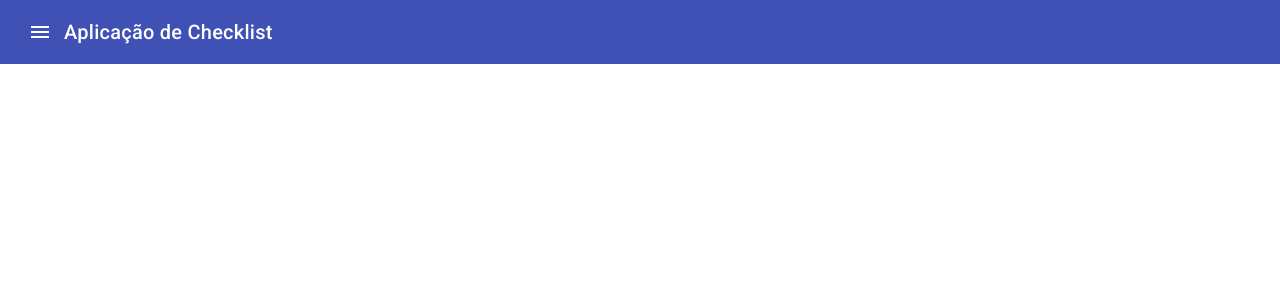
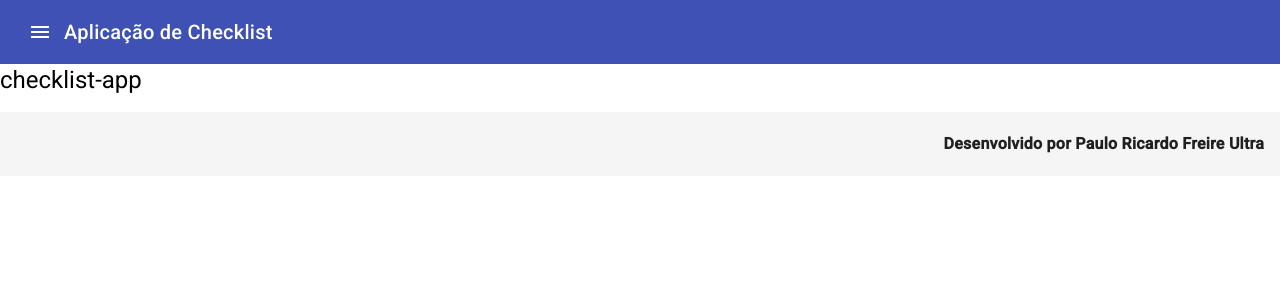
Before and after one commit to Paulo-Ultra/checklist-angular, an Angular app: page / in a window 1280 px wide. Shown: the top 300 px of the page. Built offline with nearby package versions, Linux system fonts and the light colour scheme.

Commit message:
Adding app footer

```diff
--- a/src/app/app.component.html
+++ b/src/app/app.component.html
@@ -1,2 +1,4 @@
 <app-header></app-header>
+<h1>{{title}}</h1>
 <router-outlet></router-outlet>
+<app-footer></app-footer>
--- a/src/app/app.module.ts
+++ b/src/app/app.module.ts
@@ -8,12 +8,14 @@ import { CategoryComponent } from './category/category.component';
 import { HeaderComponent } from './header/header.component';
 import { FormsModule } from '@angular/forms';
 import { MaterialModule } from './material.module';
+import { FooterComponent } from './footer/footer.component';
 
 @NgModule({
   declarations: [
     AppComponent,
     CategoryComponent,
-    HeaderComponent
+    HeaderComponent,
+    FooterComponent
   ],
   imports: [
     BrowserModule,
--- /dev/null
+++ b/src/app/footer/footer.component.css
@@ -0,0 +1,8 @@
+.app-footer-container{
+  justify-content: flex-end;
+}
+
+.app-footer-container span{
+  font-size: 16px;
+  font-weight: bold;
+}
--- /dev/null
+++ b/src/app/footer/footer.component.html
@@ -0,0 +1,3 @@
+<mat-toolbar class="app-footer-container">
+  <span>{{copywrite}}</span>
+</mat-toolbar>
--- /dev/null
+++ b/src/app/footer/footer.component.ts
@@ -0,0 +1,14 @@
+import { Component } from '@angular/core';
+
+@Component({
+  selector: 'app-footer',
+  templateUrl: './footer.component.html',
+  styleUrls: ['./footer.component.css']
+})
+export class FooterComponent {
+
+  public copywrite = 'Desenvolvido por Paulo Ricardo Freire Ultra';
+
+
+
+}
```
Also changed, not shown: 1 other file (tests, documents, lock files or other folders).
